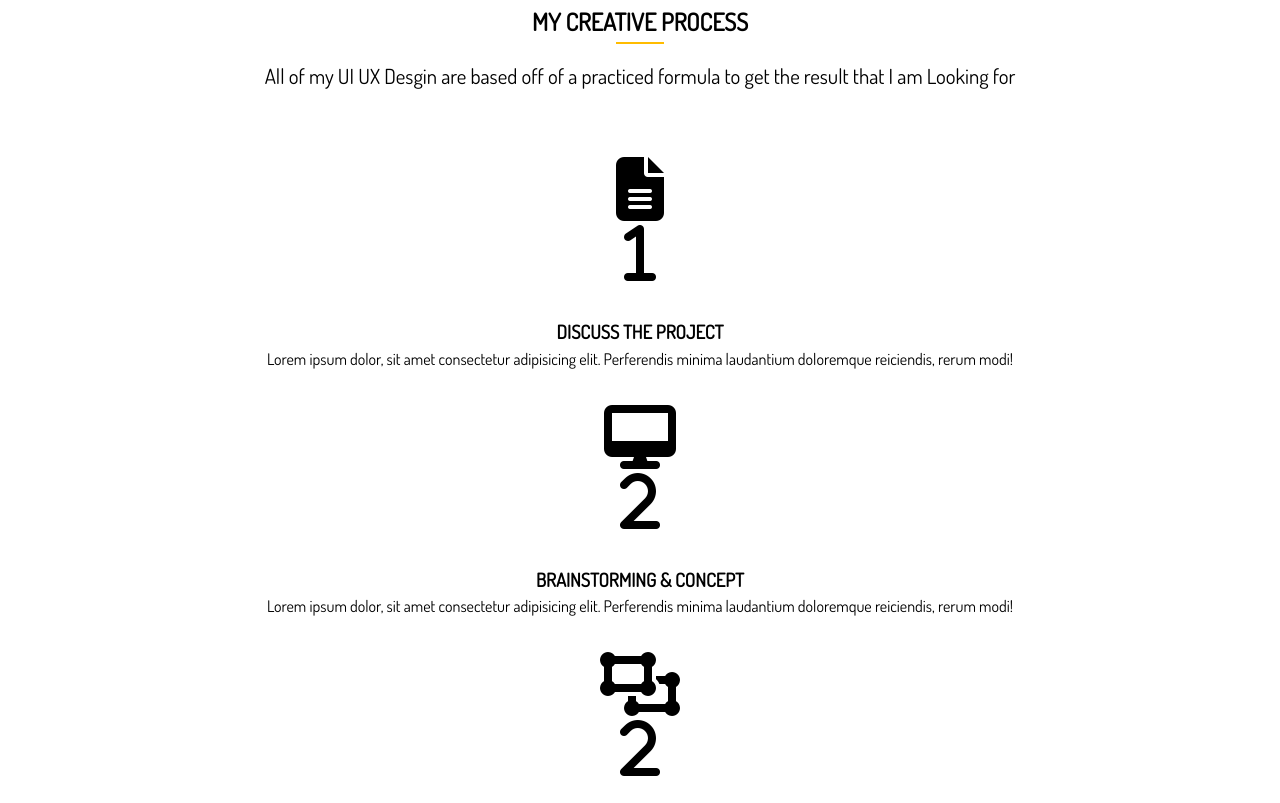
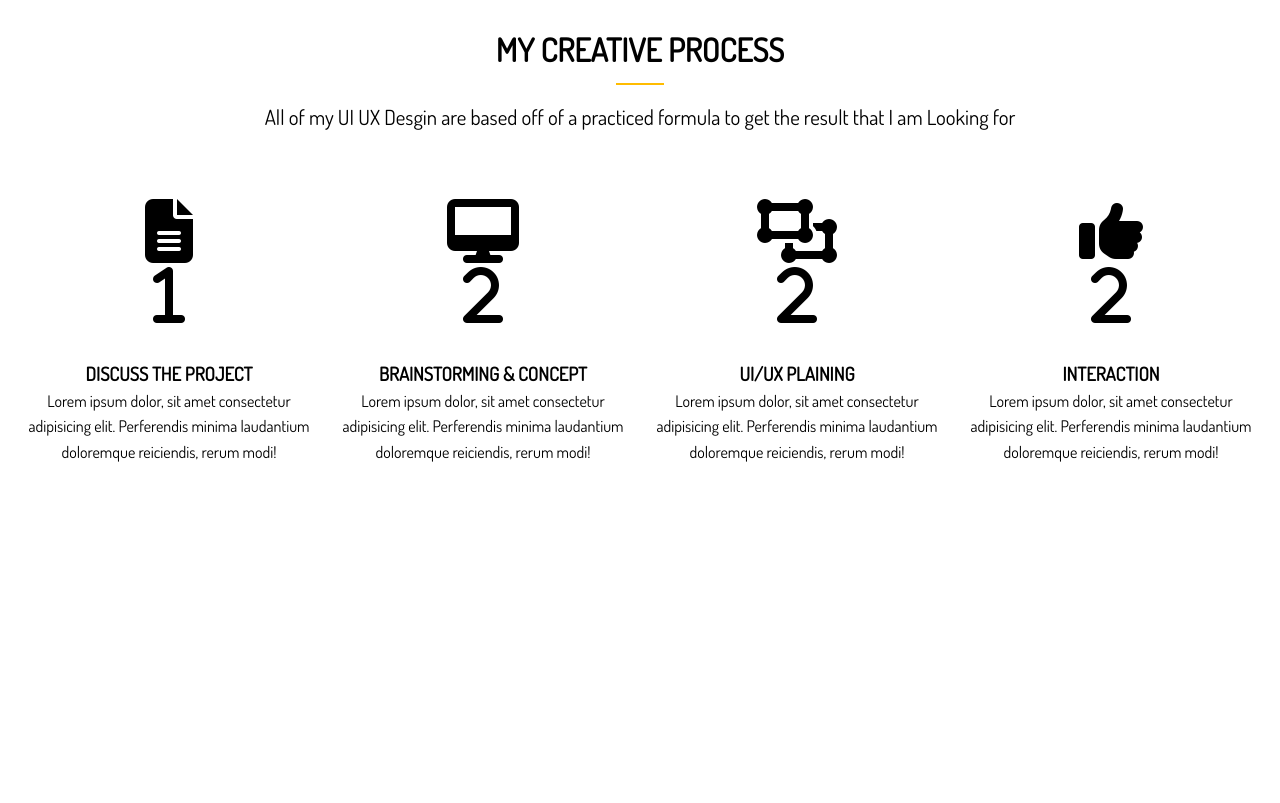
Before and after one commit to Grodriggues/personal-blog-example, a website: page dist/index.html in a window 1280 px wide. Shown: the part 1557-2360 px from the top of the page. After the commit the page ends 2054 px from the top, so only its background shows below. Drawn offline with Linux system fonts and the light colour scheme.

Commit message:
setting display grid and formatig

```diff
--- a/scss/main.scss
+++ b/scss/main.scss
@@ -140,4 +140,13 @@ img {
       }
     }
   }
+
+  &-c {
+    .process {
+      display: grid;
+      grid-template-columns: repeat(4, 1fr);
+      gap: 1.5rem;
+      text-align: center;
+    }
+  }
 }
```
Also changed, not shown: dist/css/main.css.
